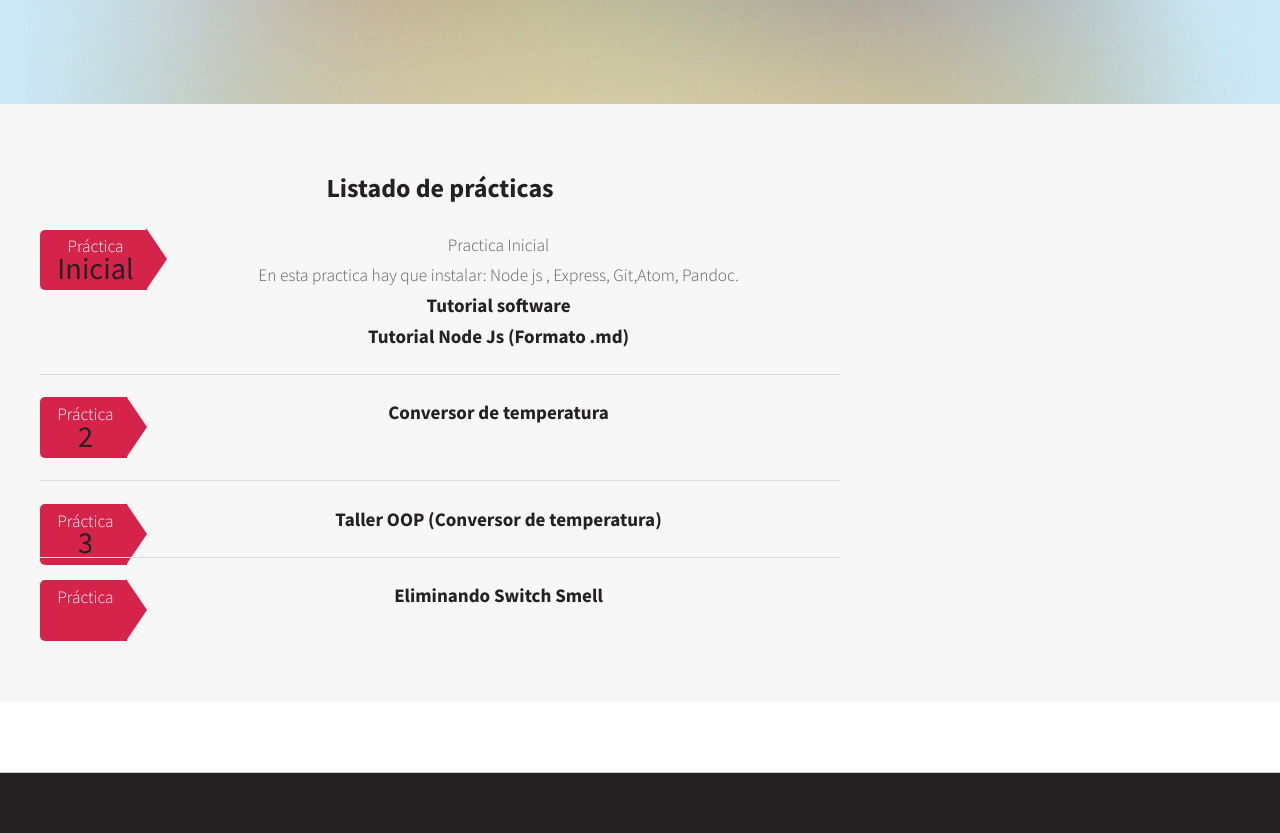
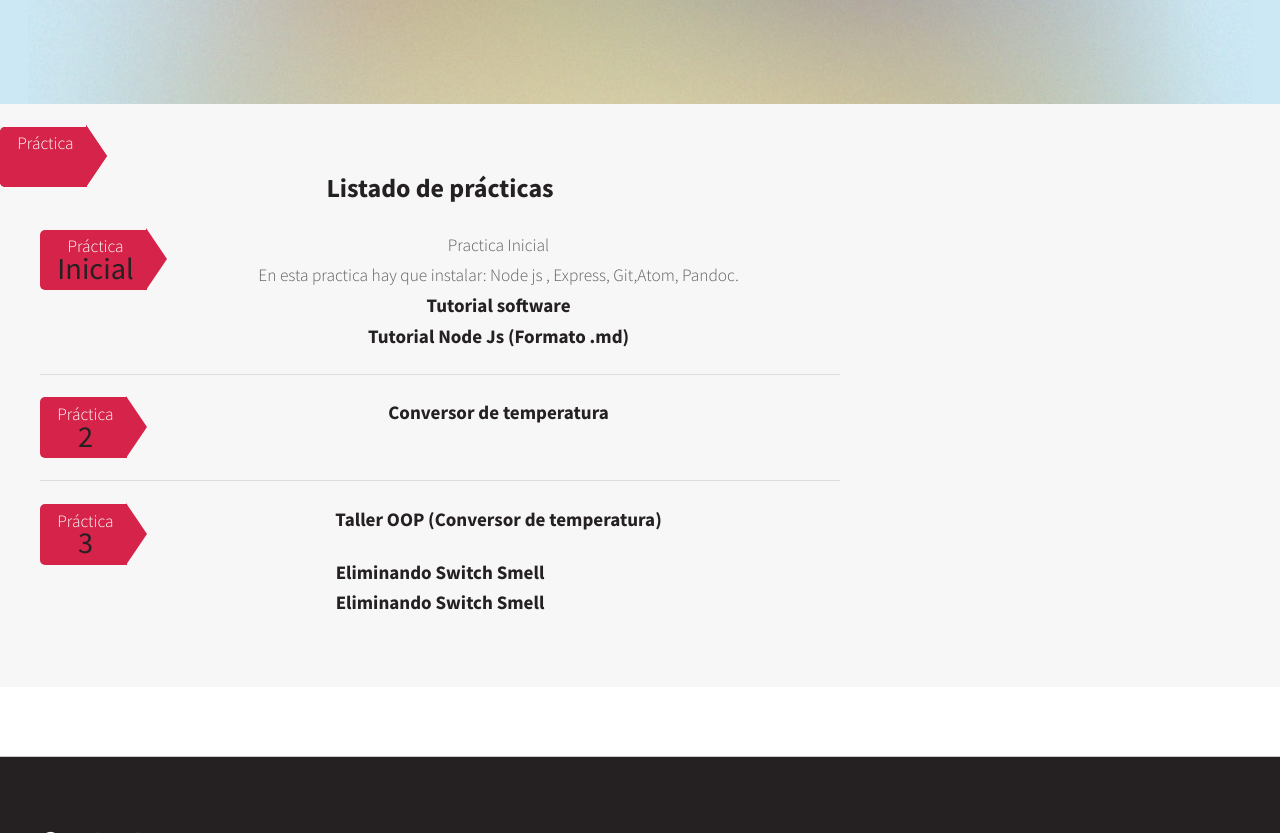
Before and after one commit to alu0100783612/alu0100783612.github.io, a plain HTML site: page DSI/DSI.html in a window 1280 px wide. Shown: the part 600-1433 px from the top of the page. Drawn offline with Linux system fonts and the light colour scheme; files whose address does not match are found by name.

Commit message:
Practica 5

```diff
--- a/DSI/DSI.html
+++ b/DSI/DSI.html
@@ -74,9 +74,13 @@
 											<h3><a href="http://ull-esit-gradoii-dsi.github.io/object-oriented-programming-in-js-josemena-yerayperez/">Taller OOP (Conversor de temperatura) </a></h3>
 											<p></p>
 										</li>
-																				<li>
+											<span class="date">Práctica <strong>4</strong></span>
+											<h3><a href="http://ull-esit-gradoii-dsi.github.io/eliminacion-del-switch-smell-josemena-yerayperez-1516/">Eliminando Switch Smell</a></h3>
+											<p></p>
+										</li>
+										</li>
 											<span class="date">Práctica <strong></strong></span>
-											<h3><a href="http://ull-esit-gradoii-dsi.github.io/eliminacion-del-switch-smell-josemena-yerayperez-1516/">Eliminando Switch Smell</a></h3>
+											<h3><a href="http://alu0100768893.github.io/eliminacion-del-switch-smell-josemena-yerayperez-1516/vendor/tests.html">Eliminando Switch Smell</a></h3>
 											<p></p>
 										</li>
 									</ul>
```
